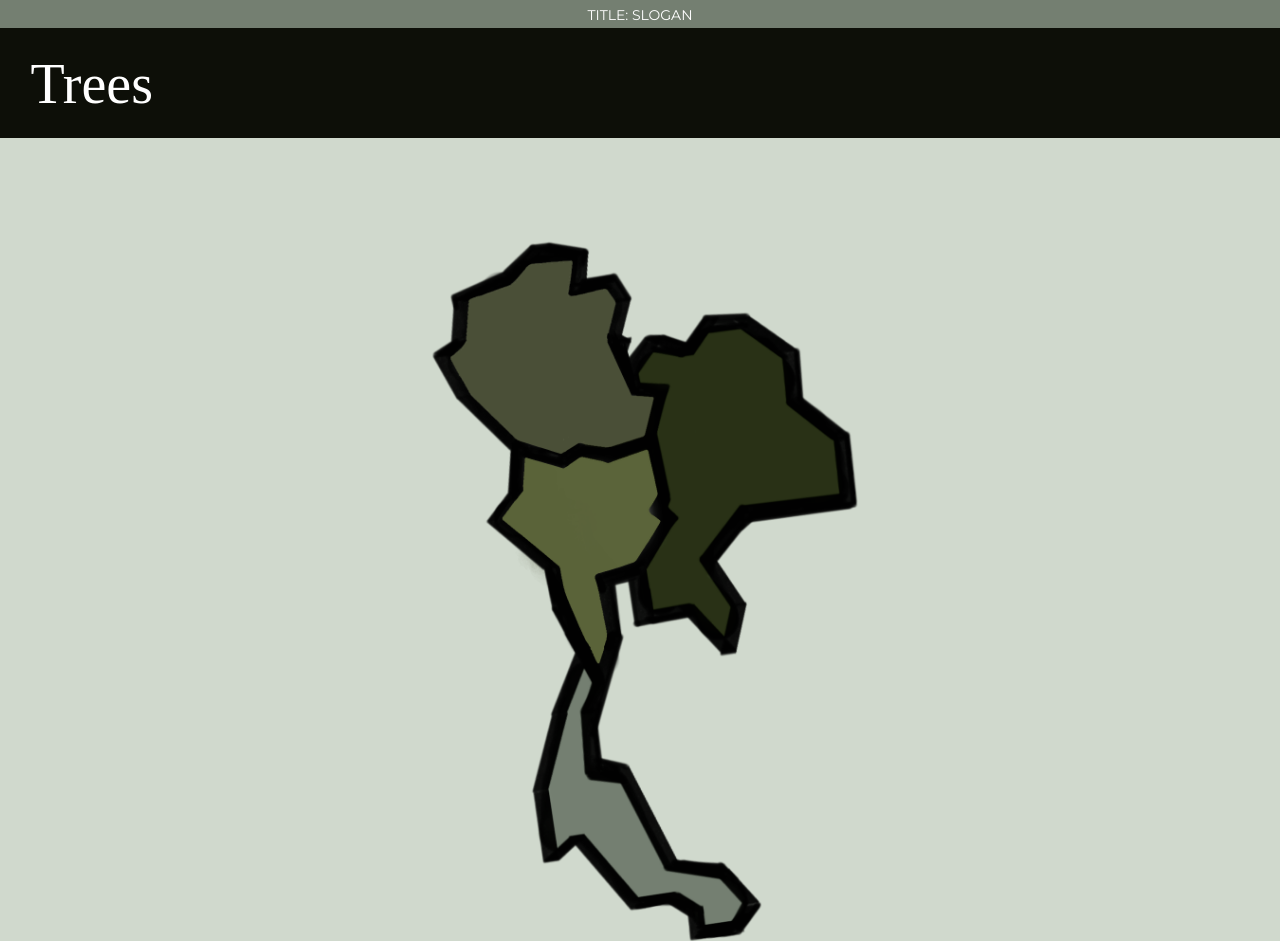
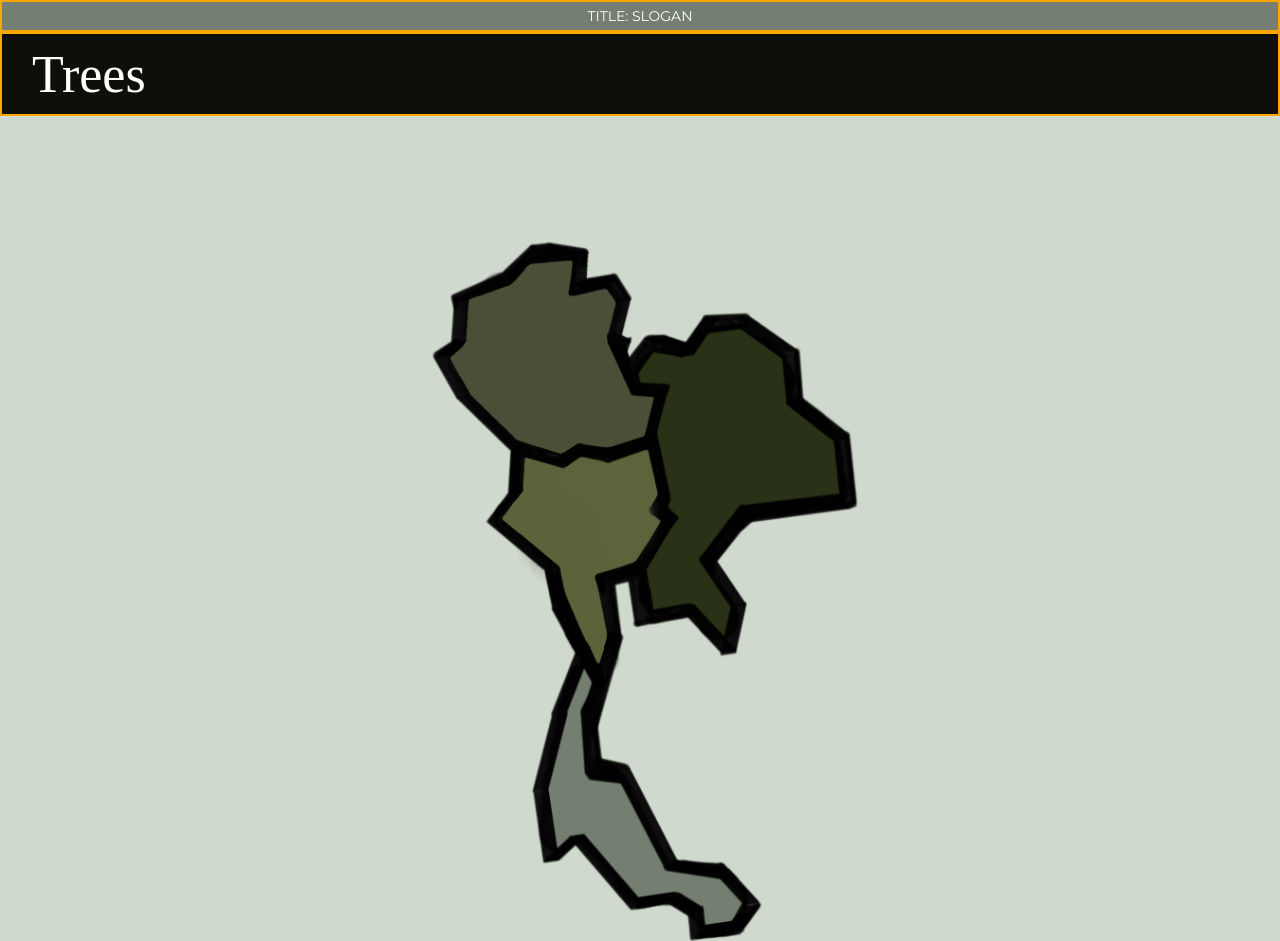
Before and after one commit to BipasaPradhan/icgs.github.io, a plain HTML site: page treeshome.html in a window 1280 px wide. Shown: the top 941 px of the page. Drawn offline with Linux system fonts and the light colour scheme; a web font is replaced by a local one.

Commit message:
update file

```diff
--- a/style.css
+++ b/style.css
@@ -5,29 +5,44 @@ html, body {
     overflow-x: hidden;
 }
 
-#titleBox {
-    background-color: #747F71;
-    position: absolute;
+.titleBox {
+    background-color:  #747F71;
+    display: flex;
+    align-items: center;
+    justify-content: center;
     height: 28px;
-    width: 100vw;
+    font-style: normal;
     font-family: "Montserrat";
-    font-style: normal;
     font-weight: 400;
     font-size: 14px;
     text-align: center;
+    border: 2px solid orange;
 }
 
+.titleBox p {
+    color: white;
+    margin: 0;
+  }
 
-#pageBox {
+
+.pageBox {
     background-color: #0D0F08;
-    position: absolute;
-    top: 28px;
-    height: 110px;
-    width: 100vw;
+    display: flex;
+    align-items: center;
+    justify-content: flex-start;
+    height: 80px;
+    font-style: normal;
     font-family: "Purple Purse";
-    font-style: normal;
-    font-weight: 50;
-    font-size: 56px;
+    font-weight: 400;
+    font-size: 52px;
+    text-align: left;
+    border: 2px solid orange;
+}
+
+.pageBox p {
+    color: white;
+    margin: 10px;
+    padding-left: 20px;
 }
 
 #mainBox {
--- a/treeshome.html
+++ b/treeshome.html
@@ -12,11 +12,11 @@
 
 </head>
 <body>
-    <div id="titleBox">
-    <p style="color: white; position : absolute; top:0; bottom:0; left:0; right:0; margin: auto; height: 1.2em;">TITLE: SLOGAN</p>
+    <div class="titleBox">
+        <p>TITLE: SLOGAN</p>
     </div>
-    <div id="pageBox" style="color: white;">
-        <p style="position: absolute; transform: translate(25%, -50%);">
+    <div class="pageBox" style="color: white;">
+        <p>
             Trees
         </p>
     </div>
```
